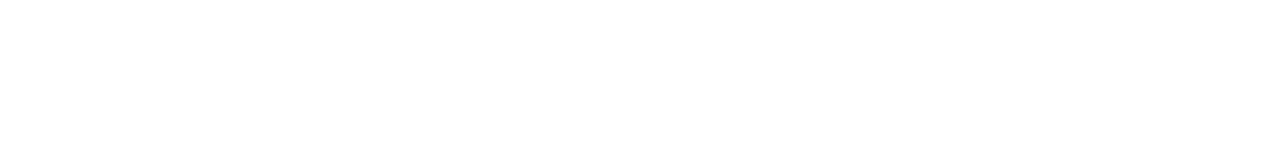
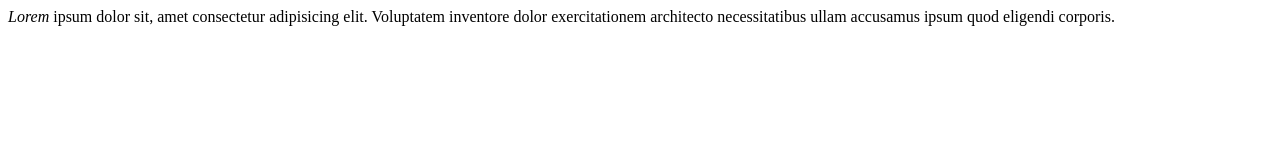
Before and after one commit to Godrick1/Classes, a plain HTML site: page class_1/index.html in a window 1280 px wide. Drawn offline with Linux system fonts and the light colour scheme.

Commit message:
Update index.html
edited index.html inside the class_1 folder

Co-Authored-By: Viceo <70972635+viceodev@users.noreply.github.com>

```diff
--- a/class_1/index.html
+++ b/class_1/index.html
@@ -12,6 +12,10 @@
 </head>
 <body>
 
+
+    <div class="new">
+        <em>Lorem</em> ipsum dolor sit, amet consectetur adipisicing elit. Voluptatem inventore dolor exercitationem architecto necessitatibus ullam accusamus ipsum quod eligendi corporis.
+    </div>
 </body>
 
 
```
